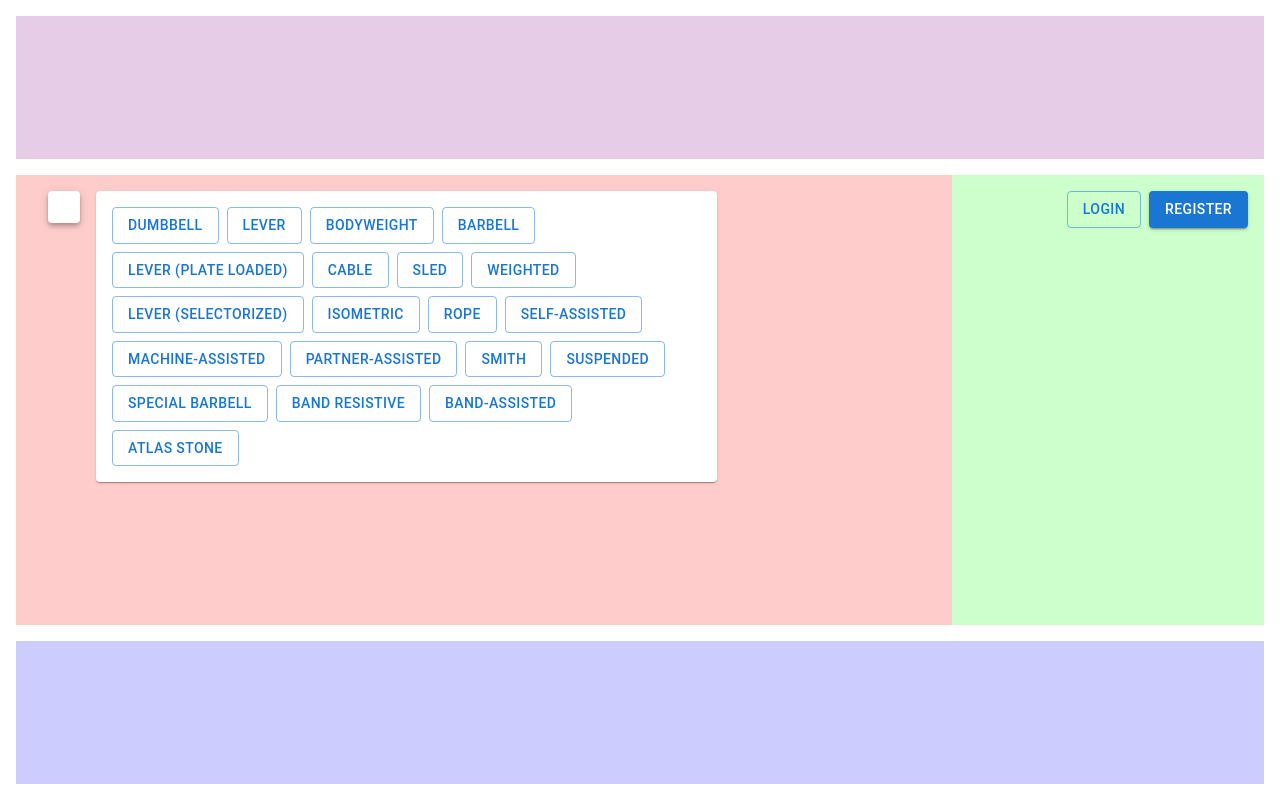
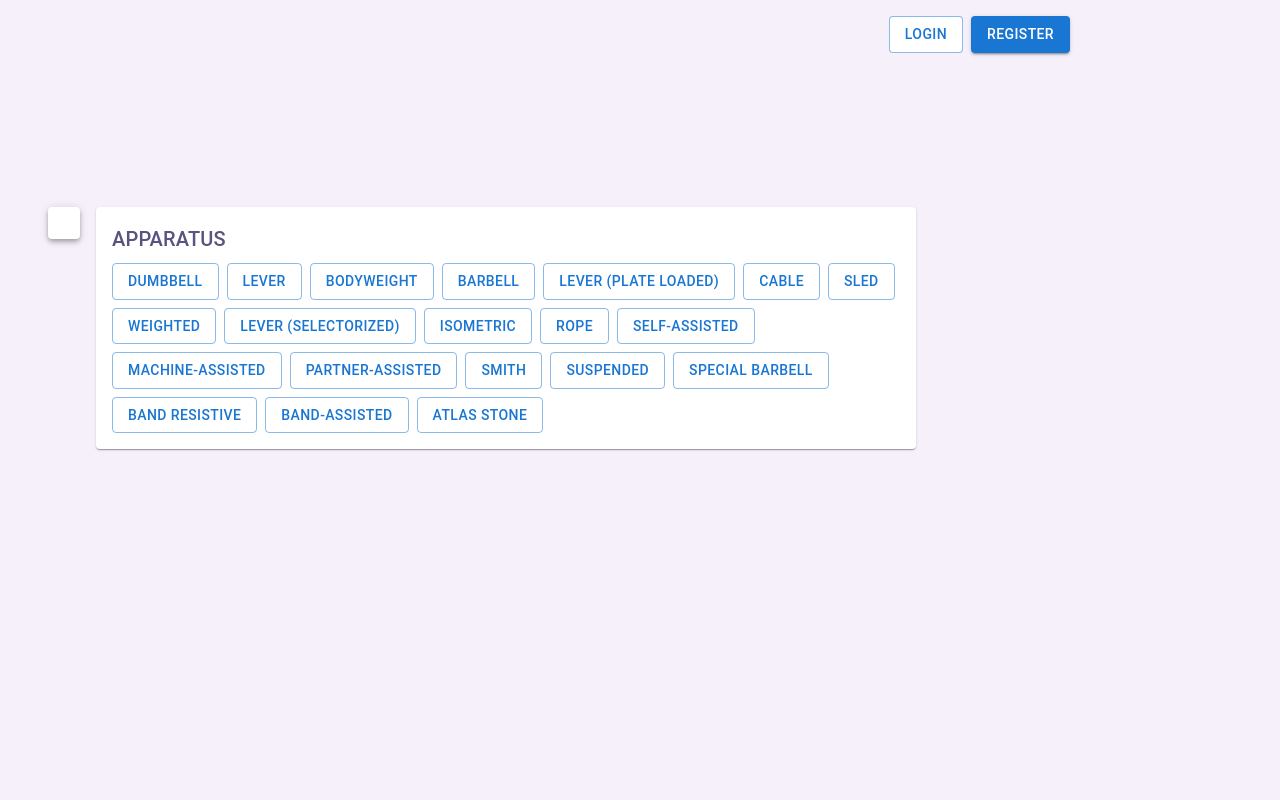
Before and after one commit to stefan-tcaciuc-99/Interactive-Muscle-Visulisation, a React (Create React App) app in the folder frontend/: page / in a window 1280 px wide. Built offline with nearby package versions, Linux system fonts and the light colour scheme; no server answers.

Commit message:
added section heading and style and changed grid layout for authentication buttons

```diff
--- a/frontend/src/App.tsx
+++ b/frontend/src/App.tsx
@@ -6,7 +6,7 @@ import Login from "./components/Login";
 import Register from "./components/Register";
 import AuthButtons from "./components/AuthButtons";
 import "./app.css";
-import { Box, Grid, Paper } from "@mui/material";
+import { Box, Grid, Paper, Typography } from "@mui/material";
 import ExerciseTypeSelector from "./components/ExerciseTypeSelector";
 import useExerciseData from "./hooks/useExerciseData";
 import ExerciseList from "./components/ExerciseList";
@@ -26,25 +26,28 @@ function HomePage() {
     workoutPlan,
   } = useExerciseData([]);
 
-  console.log('Selected Exercise Type:', selectedExerciseType);
-  console.log('Exercises:', exercises);
-  console.log('Workout Plan:', workoutPlan);
-  console.log('Muscle:', selectedMuscle);
-
-
+  console.log("Selected Exercise Type:", selectedExerciseType);
+  console.log("Exercises:", exercises);
+  console.log("Workout Plan:", workoutPlan);
+  console.log("Muscle:", selectedMuscle);
 
   return (
     <div className="parent">
-      <Grid container sx={{ height: "100vh", padding: "16px" }}>
+      <Grid
+        container
+        sx={{ height: "100vh", padding: "16px", backgroundColor: "#F5F0F9" }}
+      >
         <Grid
           item
           xs={12}
           className="div4"
           sx={{
             marginBottom: "16px",
-            backgroundColor: "rgba(128, 0, 128, 0.2)",
+            backgroundColor: "#F5F0F9",
           }}
-        ></Grid>
+        >
+          <AuthButtons/>
+        </Grid>
         <Grid
           item
           xs={12}
@@ -52,16 +55,19 @@ function HomePage() {
           md={9}
           sx={{
             flexGrow: 1,
-            minWidth: "60%",
+            minWidth: "100%",
             marginBottom: "16px",
             display: "flex",
             alignItems: "flex-start",
-            backgroundColor: "rgba(255, 0, 0, 0.2)",
+            backgroundColor: "#F5F0F9",
             paddingTop: "16px",
             paddingLeft: "16px",
           }}
         >
-          <ModelViewer modelViewerRef={modelViewerElementRef} onMuscleSelected={selectMuscle} />
+          <ModelViewer
+            modelViewerRef={modelViewerElementRef}
+            onMuscleSelected={selectMuscle}
+          />
           <Box
             sx={{
               marginLeft: "16px",
@@ -71,6 +77,21 @@ function HomePage() {
             }}
           >
             <Paper sx={{ padding: "16px", width: "100%" }}>
+              <div>
+                <Typography
+                  variant="h6"
+                  component="h2"
+                  gutterBottom
+                  sx={{
+                    fontWeight: 500,
+                    color: "#5C527F",
+                    marginBottom: "8px",
+                    textTransform: "uppercase",
+                  }}
+                >
+                  Apparatus
+                </Typography>
+              </div>
               <ExerciseTypeSelector
                 selectedType={selectedExerciseType}
                 onSelect={selectExerciseType}
@@ -78,6 +99,21 @@ function HomePage() {
             </Paper>
             {selectedExerciseType && exercises && exercises.length > 0 && (
               <Paper sx={{ padding: "16px", marginTop: "16px" }}>
+                <div>
+                  <Typography
+                    variant="h6"
+                    component="h2"
+                    gutterBottom
+                    sx={{
+                      fontWeight: 500,
+                      color: "#5C527F",
+                      marginBottom: "8px",
+                      textTransform: "uppercase",
+                    }}
+                  >
+                    Exercises
+                  </Typography>
+                </div>
                 <ExerciseList
                   exercises={exercises}
                   onSelect={addExerciseToWorkoutPlan}
@@ -86,6 +122,21 @@ function HomePage() {
             )}
             {workoutPlan.length > 0 && (
               <Paper sx={{ padding: "16px", marginTop: "16px" }}>
+                <div>
+                  <Typography
+                    variant="h6"
+                    component="h2"
+                    gutterBottom
+                    sx={{
+                      fontWeight: 500,
+                      color: "#5C527F",
+                      marginBottom: "8px",
+                      textTransform: "uppercase",
+                    }}
+                  >
+                    Workout Plan
+                  </Typography>
+                </div>
                 <WorkoutPlan
                   workoutPlan={workoutPlan}
                   onSelect={removeExerciseFromWorkoutPlan}
@@ -97,24 +148,8 @@ function HomePage() {
         <Grid
           item
           xs={12}
-          sm={4}
-          md={3}
-          className="div2"
-          sx={{
-            marginBottom: "16px",
-            backgroundColor: "rgba(0, 255, 0, 0.2)",
-            position: "relative",
-          }}
-        >
-          <header className="header">
-            <AuthButtons />
-          </header>
-        </Grid>
-        <Grid
-          item
-          xs={12}
           className="div3"
-          sx={{ backgroundColor: "rgba(0, 0, 255, 0.2)" }}
+          // sx={{ backgroundColor: "rgba(0, 0, 255, 0.2)" }}
         ></Grid>
       </Grid>
     </div>
@@ -122,7 +157,6 @@ function HomePage() {
 }
 
 function App() {
-
   return (
     <Router>
       <Routes>
--- a/frontend/src/components/AuthButtons.tsx
+++ b/frontend/src/components/AuthButtons.tsx
@@ -12,13 +12,19 @@ const AuthButtonsContainer = styled(Box)(({ theme }) => ({
   position: "absolute",
   top: 0,
   right: 0,
+  marginRight: "194px",
+
 }));
-
 
 const AuthButtons: React.FC = () => {
   return (
     <AuthButtonsContainer>
-      <Button component={RouterLink} to="/login" variant="outlined" style={{marginTop:8}}>
+      <Button
+        component={RouterLink}
+        to="/login"
+        variant="outlined"
+        style={{ backgroundColor: "white", marginTop: 8 }}
+      >
         Login
       </Button>
       <Button
@@ -26,7 +32,7 @@ const AuthButtons: React.FC = () => {
         to="/register"
         variant="contained"
         color="primary"
-        style={{ marginLeft: 8 ,marginTop:8}}
+        style={{ marginLeft: 8, marginTop: 8 }}
       >
         Register
       </Button>
```
Also changed, not shown: 1 other file (tests, documents, lock files or other folders).
